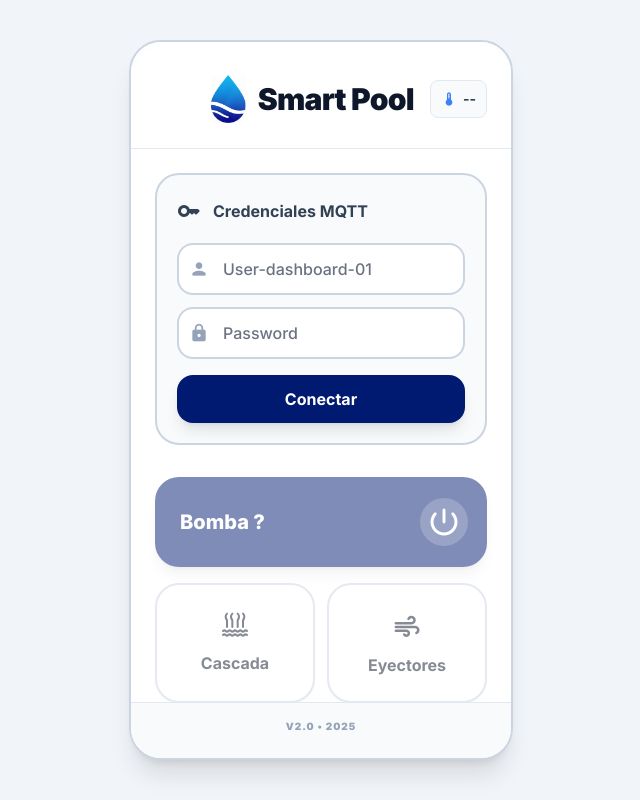
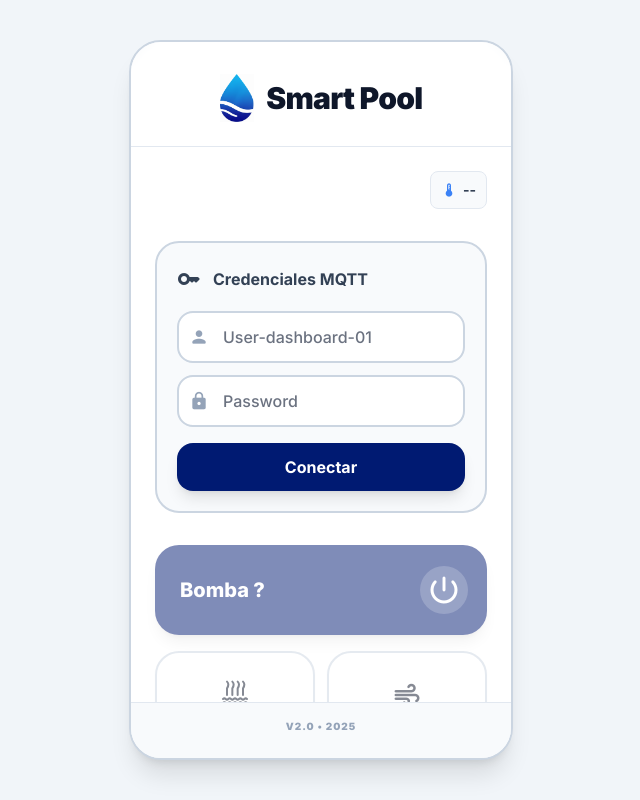
Before and after one commit to Garcia-Javier-Alejandro/IoT_Test, a plain HTML site: page docs/index.html in a window 1280 px wide. Shown: the whole page, without its empty margins (319-959 px from the left). Drawn offline with nearby package versions, Linux system fonts and the light colour scheme.

Commit message:
UI: Move temp below header, add divider, fix cascada curves to bend right

```diff
--- a/docs/index.html
+++ b/docs/index.html
@@ -131,26 +131,29 @@
   <main class="w-full max-w-sm bg-white rounded-3xl shadow-xl border-2 border-slate-300 overflow-hidden relative flex flex-col max-h-[90vh]">
 
     <!-- ==================== Header Section ==================== -->
-    <header class="pt-8 pb-6 px-6 border-b border-slate-200 bg-white/80 backdrop-blur-sm sticky top-0 z-10">
-      <div class="flex items-center justify-between gap-3">
-        <button id="btn-back" class="p-2 rounded-xl text-slate-600 hover:bg-slate-100 transition-all opacity-0 pointer-events-none">
+    <header class="pt-8 pb-6 px-6 text-center border-b border-slate-200 bg-white/80 backdrop-blur-sm sticky top-0 z-10">
+      <div class="flex items-center justify-center gap-3">
+        <button id="btn-back" class="absolute left-4 p-2 rounded-xl text-slate-600 hover:bg-slate-100 transition-all opacity-0 pointer-events-none">
           <span class="material-icons-round text-2xl">arrow_back</span>
         </button>
-        <h1 class="text-3xl font-black text-slate-900 flex items-center gap-3 tracking-tight mx-auto">
+        <h1 class="text-3xl font-black text-slate-900 flex items-center gap-3 tracking-tight">
           <img src="logo.png" alt="Logo" class="h-12">
           <span id="header-title">Smart Pool</span>
         </h1>
-        <!-- Temperature Display (top right) -->
-        <div class="flex items-center gap-1.5 bg-slate-50 px-2.5 py-1.5 rounded-lg border border-slate-200">
-          <span id="temp-icon" class="material-icons-round text-blue-500 text-base">device_thermostat</span>
-          <span id="temp-value" class="text-sm font-bold text-slate-700">--</span>
-        </div>
       </div>
     </header>
 
     <!-- ==================== Main Screen ==================== -->
     <!-- Primary dashboard with pump/valve controls, status indicators, and event log -->
     <div id="main-screen" class="p-6 space-y-8 flex-1 overflow-y-auto transition-transform duration-300">
+
+      <!-- Temperature Display (top right of content area) -->
+      <div class="flex justify-end">
+        <div class="flex items-center gap-1.5 bg-slate-50 px-2.5 py-1.5 rounded-lg border border-slate-200">
+          <span id="temp-icon" class="material-icons-round text-blue-500 text-base">device_thermostat</span>
+          <span id="temp-value" class="text-sm font-bold text-slate-700">--</span>
+        </div>
+      </div>
 
       <!-- ========== Login Card ========== -->
       <!-- MQTT broker authentication -->
@@ -213,9 +216,9 @@
             disabled
             class="bg-white hover:bg-slate-50 text-slate-900 font-bold text-base py-6 px-4 rounded-2xl border-2 border-slate-300 shadow-sm transition-all active:scale-[0.98] flex flex-col items-center justify-center gap-2 disabled:opacity-50 disabled:cursor-not-allowed">
             <svg class="w-8 h-8" viewBox="0 0 24 24" fill="none" stroke="currentColor" stroke-width="1.5" stroke-linecap="round" stroke-linejoin="round">
-              <!-- Falling water streams - curved at top, straight below -->
-              <path d="M6 2 Q 4 4, 6 7 L 6 12"/>
-              <path d="M10 2 Q 8 4, 10 7 L 10 12"/>
+              <!-- Falling water streams - all curves bend to the right -->
+              <path d="M6 2 Q 8 4, 6 7 L 6 12"/>
+              <path d="M10 2 Q 12 4, 10 7 L 10 12"/>
               <path d="M14 2 Q 16 4, 14 7 L 14 12"/>
               <path d="M18 2 Q 20 4, 18 7 L 18 12"/>
               <!-- Wavy water pool -->
@@ -252,6 +255,9 @@
           </button>
         </div>
       </div>
+
+      <!-- Divider -->
+      <div class="border-t border-slate-200"></div>
 
       <!-- ========== Connection Status Indicators ========== -->
       <div class="space-y-2">
```
